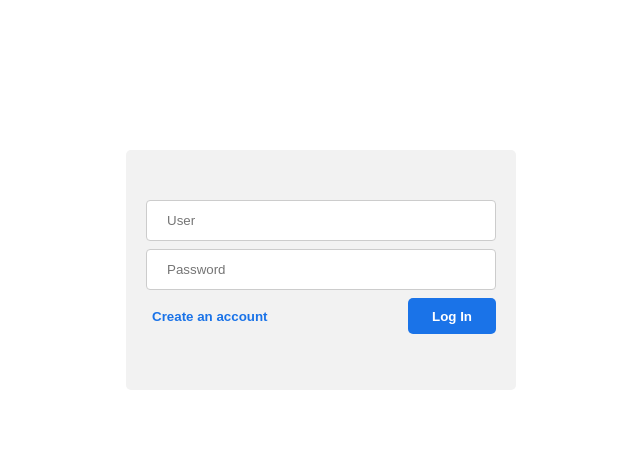
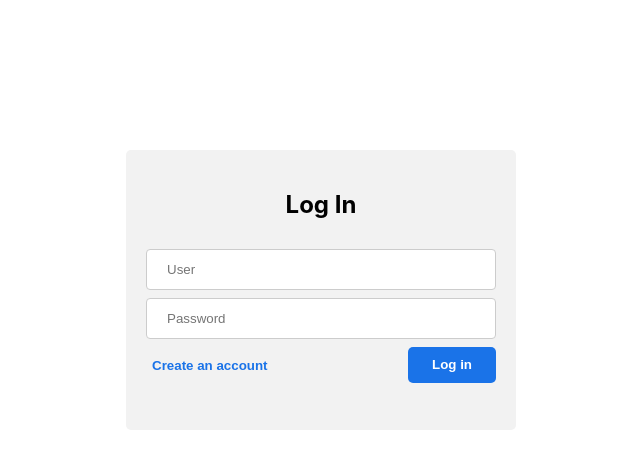
Before and after one commit to jakubpodolski/notes-app, a React (Create React App) app: page / in a window 1280 px wide. Shown: the top 468 px of the page, without its empty margins (319-959 px from the left). Built offline with nearby package versions, Linux system fonts and the light colour scheme.

Commit message:
Added UserForm

```diff
--- a/src/Components/CreateUser/CreateUser.css
+++ /dev/null
@@ -1,21 +0,0 @@
-.button-create {
-    border: 0px;
-    background-color: #f2f2f2;
-    color: #1a73e8;
-    font-weight: bold;
-    float: left;
-    margin-top: 10px;
-    cursor: pointer;
-}
-
-.button-userLogin{
-    float: right;
-    background-color: #1a73e8;
-    border: 2px;
-    border-radius: 5px;
-    width: 88px;
-    height: 36px;
-    font-weight: 600;
-    color: #fff;
-    cursor: pointer;
-}
--- a/src/Components/CreateUser/CreateUser.js
+++ /dev/null
@@ -1,30 +0,0 @@
-import React, { useState } from 'react';
-import { Route } from 'react-router-dom';
-import './CreateUser.css'
-
-const CreateUser = () => {
-    const [username, setUsername] = useState('');
-    const [password, setPassword] = useState('');
-    const [passCheck, setPassCheck] = useState('');
-
-    return (
-        <div className='div-wrapper-creatuser'>
-            <form>
-                <input placeholder='name' value={username} onChange={(e)=>setUsername(e.target.value)}/>
-                <input placeholder='password' type='password' value={password} onChange={(e)=>setPassword(e.target.value)}/>
-                <input placeholder='repeate password' type='password' value={passCheck} onChange={(e)=>setPassCheck(e.target.value)}/>
-                <input type='submit' value='Create'/>
-                <Route render={({ history }) => (
-                    <button
-                        type='button'
-                        className='button-create'
-                        onClick={()=>{ history.push('/') }}>
-                        Sign in insted
-                    </button>
-                )}/>
-            </form>
-        </div>
-    )
-}
-
-export default CreateUser
--- a/src/Components/UserLogin/UserLogin.css
+++ b/src/Components/UserForm/UserForm.css
@@ -1,6 +1,15 @@
 .div-wrapper-userLogin {
     width: 350px;
-    height: 200px;
+    height: 240px;
+    padding: 20px;
+    margin: 150px auto;
+    border-radius: 5px;
+    background-color: #f2f2f2;
+}
+
+.div-wrapper-userCreate {
+    width: 350px;
+    height: 300px;
     padding: 20px;
     margin: 150px auto;
     border-radius: 5px;
--- /dev/null
+++ b/src/Components/UserForm/UserForm.js
@@ -0,0 +1,62 @@
+import React, { useState } from 'react';
+import './UserForm.css'
+
+const UserForm = ({create,handleCreateClick}) => {
+
+    const [ username, setUsername ] = useState('');
+    const [ password, setPassword ] = useState('');
+    const [ passCheck, setPassCheck ] = useState('');
+
+
+    const loginUser = (e) => {
+        e.preventDefault()
+        // create === true ? creat_user : login_user
+        console.log(username,password, 'Logowanie Usera')
+    }
+
+    return (
+        <div className={create ? 'div-wrapper-userCreate' : 'div-wrapper-userLogin'}>
+            <h2>{create ? 'Create account' : 'Log In'}</h2>
+            <form className='form-userLogin' onSubmit={(event) => loginUser(event)}>
+                <input
+                    className='input-userLogin'
+                    type='text'
+                    value={ username }
+                    onChange={ (e)=>setUsername(e.target.value) }
+                    name='username'
+                    placeholder='User'/>
+                <input
+                    className='input-userLogin'
+                    type='password'
+                    value={password}
+                    onChange={ (e)=>setPassword(e.target.value) }
+                    name='password'
+                    placeholder='Password'/>
+                {create ? <input
+                            className='input-userLogin'
+                            type='password'
+                            value={passCheck}
+                            onChange={(e)=>setPassCheck(e.target.value)}
+                            name='repeate_password'
+                            placeholder='repeate password'
+                            /> : null}
+                <div>
+                    <input
+                        className='button-userLogin'
+                        type='submit'
+                        value={ create ? 'Create' : 'Log in'}
+                    />
+                    <button
+                        type='button'
+                        className='button-create'
+                        onClick={() => handleCreateClick()}
+                    >
+                            {create ? 'Sign in instead' : 'Create an account'}
+                    </button>
+                </div>
+            </form>
+        </div>
+    )
+}
+
+export default UserForm
--- a/src/Components/UserLogin/UserLogin.js
+++ /dev/null
@@ -1,32 +0,0 @@
-import React, { useState } from 'react';
-import { Route } from 'react-router-dom';
-import './UserLogin.css'
-
-const UserLogin = () => {
-    const [ username, setUsername ] = useState('');
-    const [ password, setPassword ] = useState('');
-
-    const loginUser = (e) => {
-        e.preventDefault()
-        console.log(username,password, 'Logowanie Usera')
-    }
-
-    return (
-        <div className='div-wrapper-userLogin'>
-            <form className='form-userLogin' onSubmit={(event) => loginUser(event)}>
-                <input className='input-userLogin' type="text" value={username} onChange={(e)=>setUsername(e.target.value)} name='username' placeholder='User'/>
-                <input className='input-userLogin' type="password" value={password} onChange={(e)=>setPassword(e.target.value)} name='password' placeholder='Password'/>
-                <div>
-                    <input className='button-userLogin' type="submit" value="Log In" />
-                    <Route render={({ history }) => (
-                        <button type="button" className='button-create' onClick={()=>{ history.push('/create') }}>
-                            Create an account
-                        </button>
-                    )}/>
-                </div>
-            </form>
-        </div>
-    )
-}
-
-export default UserLogin
--- a/src/Containers/App/App.js
+++ b/src/Containers/App/App.js
@@ -1,26 +1,34 @@
 import React, { Component } from 'react';
 import { Route, Switch } from 'react-router-dom';
 
-import UserLogin from '../../Components/UserLogin/UserLogin';
-import CreateUser from '../../Components/CreateUser/CreateUser';
+import UserForm from '../../Components/UserForm/UserForm';
+//import CreateUser from '../../Components/CreateUser/CreateUser';
 
 import './App.css';
+
 
 class App extends Component {
   constructor() {
     super();
     this.state = {
       loading: false,
-      redirect: false
+      create: false
     }
+  }
+
+  handleCreateClick = () => {
+    this.setState({ create: !this.state.create })
   }
 
   render() {
     return (
       <div className="App">
         <Switch>
-          <Route exact path='/' component={UserLogin} />
-          <Route exact path='/create' component={CreateUser} />
+        <Route
+            exact path='/'
+            render={props => <UserForm {...props}
+                                create={this.state.create}
+                                handleCreateClick={() => this.handleCreateClick()}/>} />
         </Switch>
       </div>
     );
@@ -28,5 +36,3 @@ class App extends Component {
 }
 
 export default App;
-
-// two types of uers -> normal user, admin
```
